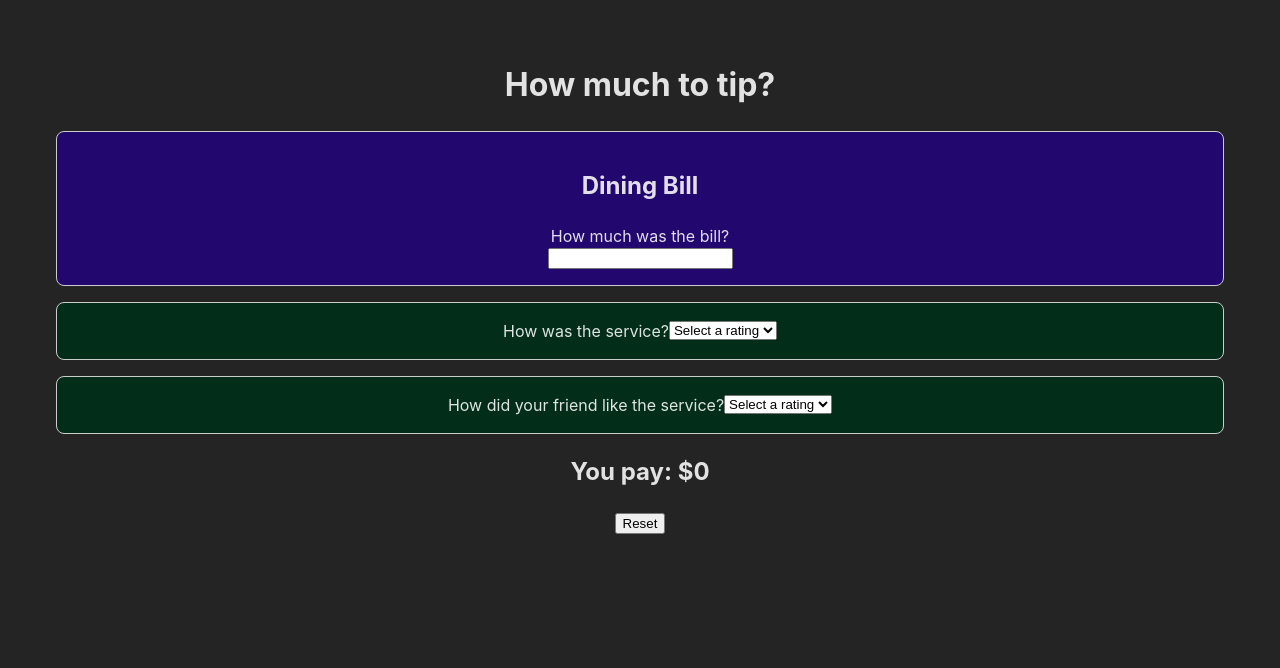
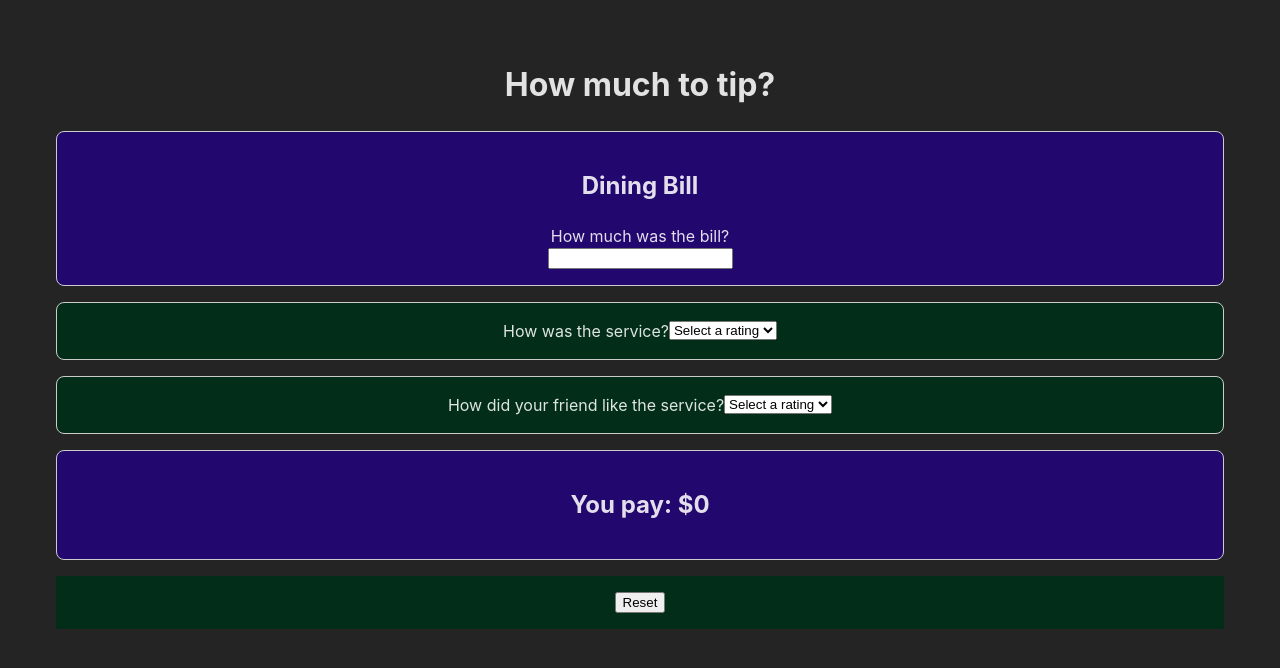
Before and after one commit to SLS-BLN/tip-calculator, a React (Vite) app: page / in a window 1280 px wide. Shown: the top 668 px of the page. Built offline with nearby package versions, Linux system fonts and the light colour scheme.

Commit message:
add input check number

```diff
--- a/src/App.css
+++ b/src/App.css
@@ -28,3 +28,26 @@
   border-radius: 0.5rem;
   background-color: #022e19;
 }
+
+.total {
+  display: flex;
+  flex-direction: row;
+  align-items: center;
+  justify-content: center;
+  margin: 1rem;
+  padding: 1rem;
+  border: 1px solid #ccc;
+  border-radius: 0.5rem;
+  background-color: #22076e;
+}
+
+.reset {
+  display: flex;
+  flex-direction: row;
+  align-items: center;
+  justify-content: center;
+  margin: 1rem;
+  padding: 1rem;
+
+  background-color: #022e19;
+}
--- a/src/components/DiningBill.tsx
+++ b/src/components/DiningBill.tsx
@@ -1,6 +1,10 @@
 export default function DiningBill({ bill, onBill }) {
   function handleInput(event) {
-    onBill(event.target.value);
+    const bill = event.target.value;
+    if (isNaN(bill)) {
+      return;
+    }
+    onBill(bill);
   }
 
   return (
--- a/src/components/Reset.tsx
+++ b/src/components/Reset.tsx
@@ -7,7 +7,9 @@ export default function Reset({ onSetBill, onSetMyRating, onSetYourRating }) {
 
   return (
     <>
-      <button onClick={handleClick}>Reset</button>
+      <div className="reset">
+        <button onClick={handleClick}>Reset</button>
+      </div>
     </>
   );
 }
--- a/src/components/Total.tsx
+++ b/src/components/Total.tsx
@@ -4,7 +4,9 @@ export default function Total({ myRating, yourRating, bill }) {
 
   return (
     <>
-      <h2>You pay: ${total}</h2>
+      <div className="total">
+        <h2>You pay: ${total}</h2>
+      </div>
     </>
   );
 }
```
